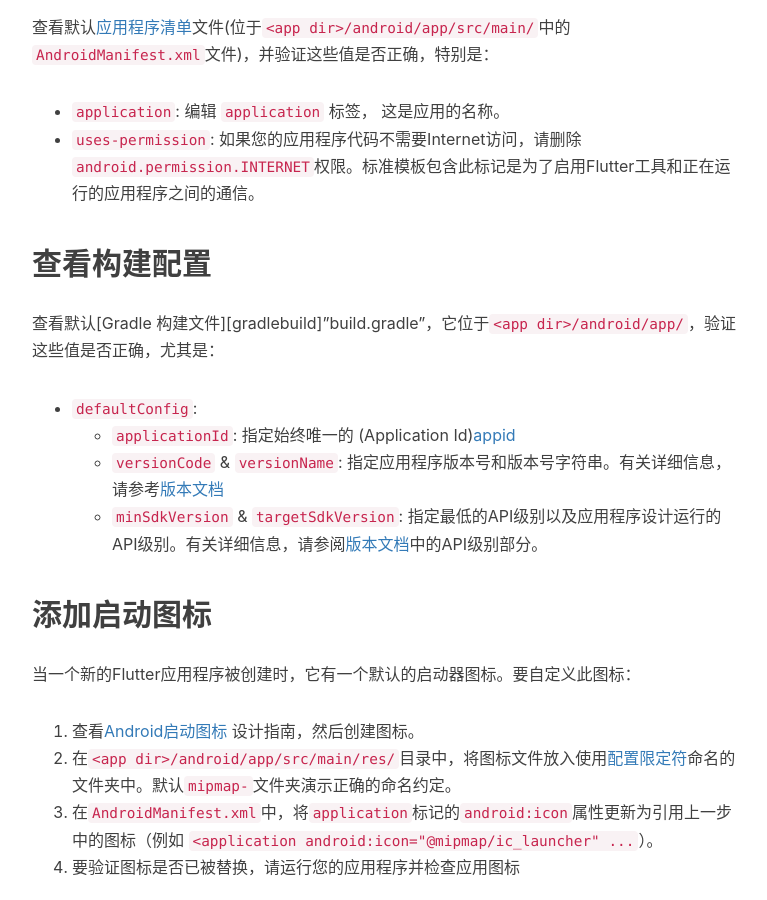
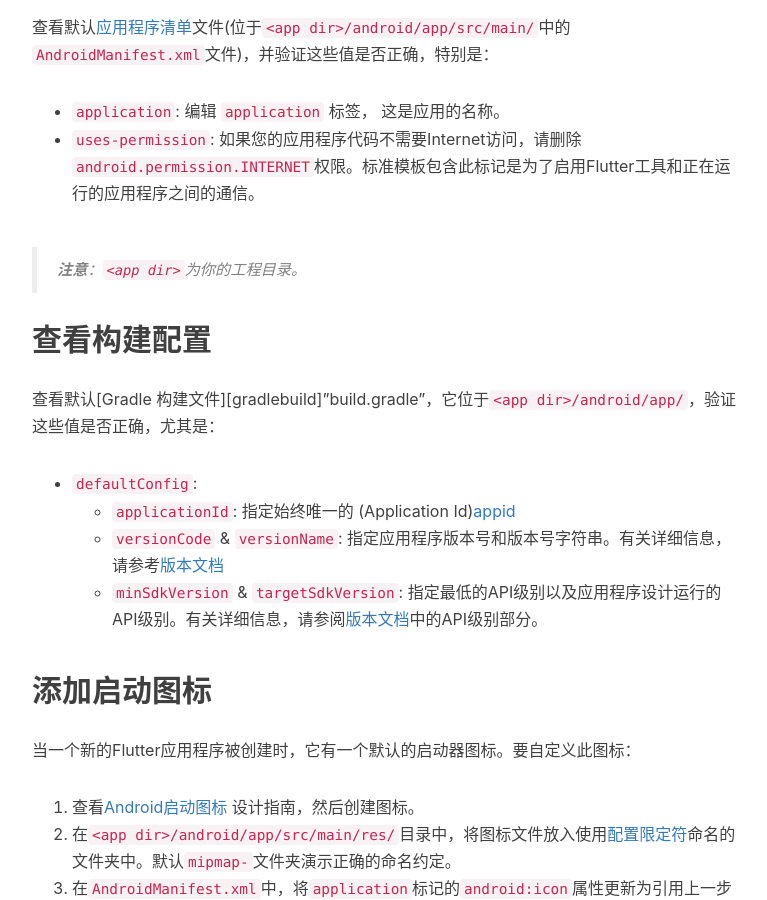
Before and after one commit to chenquan/chenquan.github.io, a Jekyll site: the page built from _posts/2019-05-16-flutter编译.md, in a window 1280 px wide and 900 px high, scrolled down 663 px. Shown: the whole window, without its empty margins (233-1000 px from the left). Built offline with Jekyll 4.4.1, drawn with Linux system fonts in a browser that asks for light colours; nearby versions of some CDN libraries; comment, search, counter and statistics services are not loaded.

Commit message:
Update 2019-05-16-flutter编译.md

```diff
--- a/_posts/2019-05-16-flutter编译.md
+++ b/_posts/2019-05-16-flutter编译.md
@@ -17,6 +17,8 @@ description: flutter 编译
 
 - `application`: 编辑 [`application`](https://developer.android.com/guide/topics/manifest/application-element.html) 标签， 这是应用的名称。
 - `uses-permission`: 如果您的应用程序代码不需要Internet访问，请删除`android.permission.INTERNET`权限。标准模板包含此标记是为了启用Flutter工具和正在运行的应用程序之间的通信。
+
+>  **注意**：`<app dir>`为你的工程目录。
 
 ## 查看构建配置
 
```
